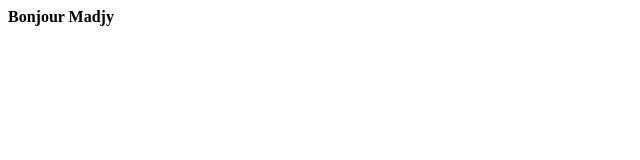
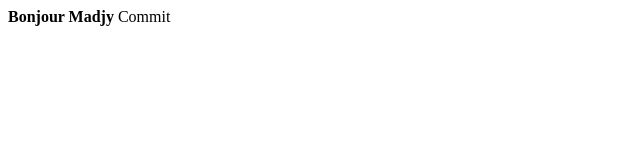
Before and after one commit to madjymassi/madjy, a plain HTML site: page index.html in a window 1280 px wide. Shown: the full height of the page, 0-640 px from the left. Drawn offline with Linux system fonts and the light colour scheme.

Commit message:
commite ma modification

```diff
--- a/index.html
+++ b/index.html
@@ -1 +1,2 @@
 <b>Bonjour Madjy</b>
+<a> Commit</a>
```
